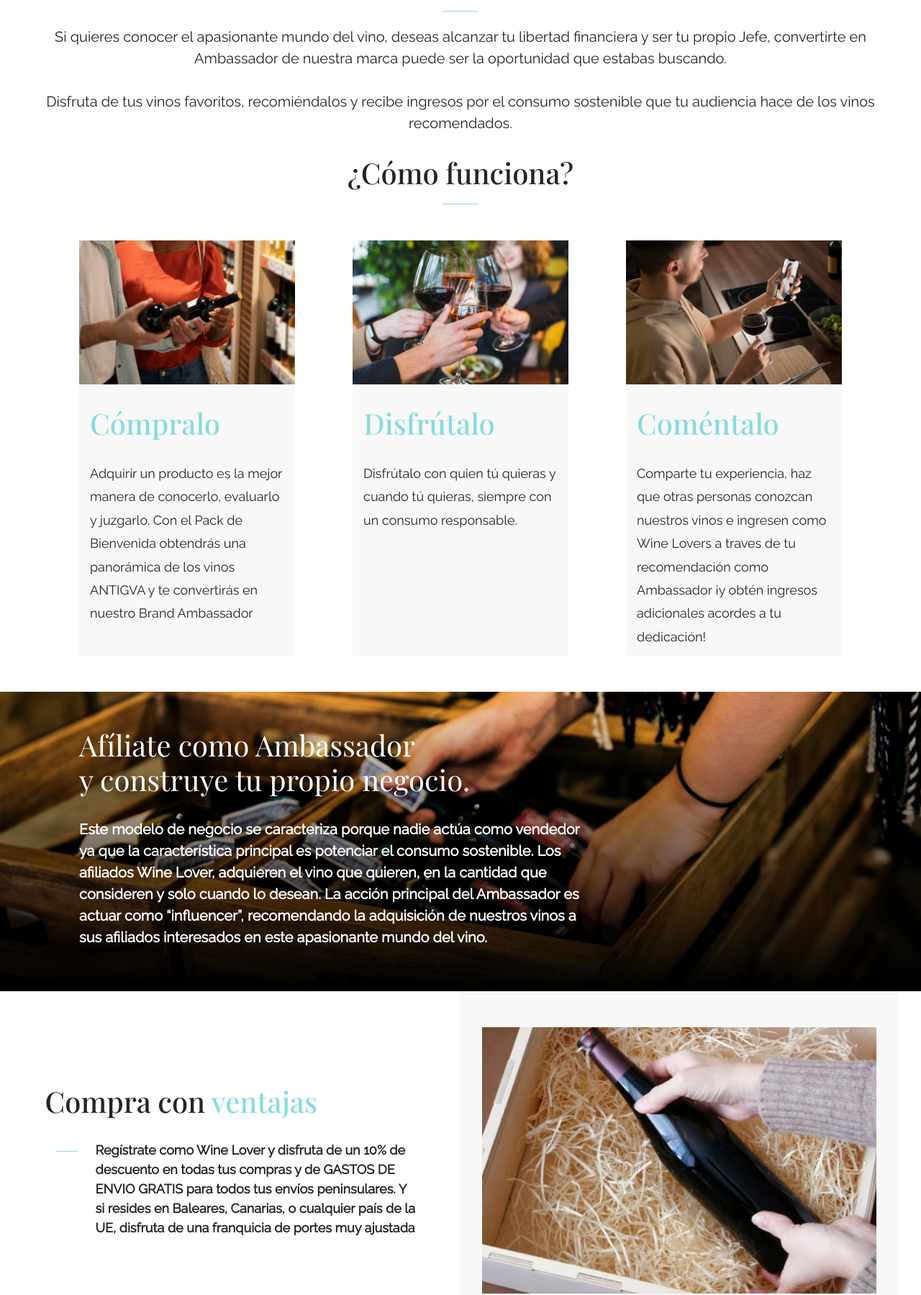
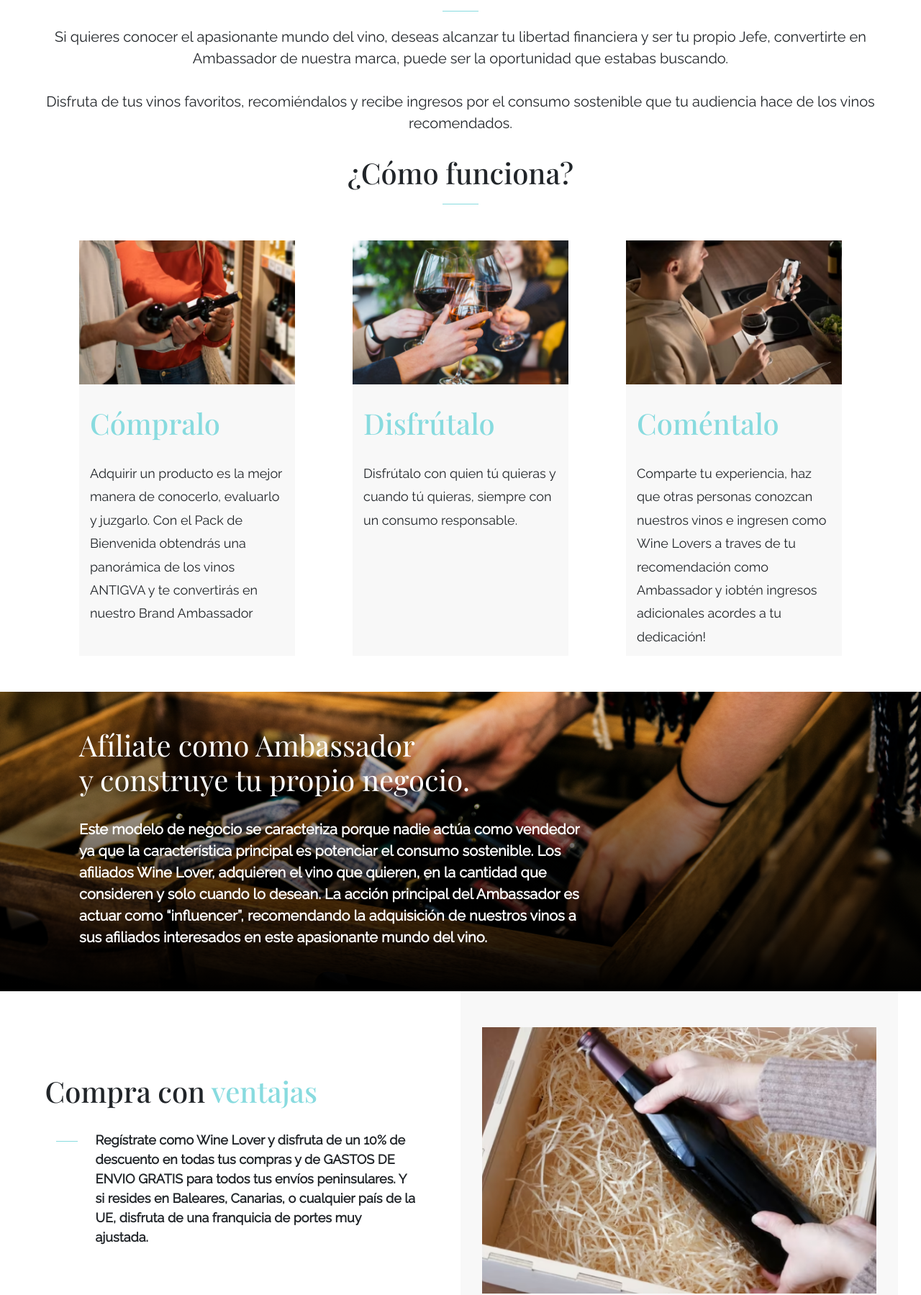
Before and after one commit to Antsar87/astigva_vino, a website: page index.html in a window 1280 px wide. Shown: the part 582-2381 px from the top of the page at 72% size. Drawn offline with nearby package versions, Linux system fonts and the light colour scheme.

Commit message:
some text changes

```diff
--- a/index.html
+++ b/index.html
@@ -44,7 +44,7 @@
         <p>
           Si quieres conocer el apasionante mundo del vino, deseas alcanzar tu
           libertad financiera y ser tu propio Jefe, convertirte en Ambassador de
-          nuestra marca puede ser la oportunidad que estabas buscando.
+          nuestra marca, puede ser la oportunidad que estabas buscando.
         </p>
 
         <p class="mt-5">
@@ -122,7 +122,7 @@
               <p class="pasos__text fw-medium fs-sm">
                 Comparte tu experiencia, haz que otras personas conozcan
                 nuestros vinos e ingresen como Wine Lovers a traves de tu
-                recomendación como Ambassador ¡y obtén ingresos adicionales
+                recomendación como Ambassador y ¡obtén ingresos adicionales
                 acordes a tu dedicación!
               </p>
             </div>
@@ -162,7 +162,7 @@
                 todas tus compras y de GASTOS DE ENVIO GRATIS para todos tus
                 envíos peninsulares. Y si resides en Baleares, Canarias, o
                 cualquier país de la UE, disfruta de una franquicia de portes
-                muy ajustada
+                muy ajustada.
               </p>
             </div>
           </div>
@@ -209,8 +209,8 @@
                   compras que realicen los Wine Lover de este. Estableciendo asi
                   un Red de Consumidores Asociados de hasta tres niveles que te
                   reportara ingresos de hasta un 35% del volumen de compras
-                  comisionable alcanzado. Mas PORTES GRATIS y un 10% de
-                  descuento en todas tus compras.
+                  comisionable alcanzado. Además obtén PORTES GRATIS y un 10% de
+                  descuento en todas tus compras
                 </p>
               </div>
             </div>
@@ -226,7 +226,7 @@
             <div class="ps-5 pe-sm-5 mt-5">
               <p class="fs-sm fw-bold line line--left">
                 A traves de nuestra Academy recibiras la asistencia que
-                necesites con nuestros programas de apoyo que te ayudaran a
+                necesites con nuestros programas de apoyo que te ayudarán a
                 hacer crecer tu red de Wine Lovers y a que desarrolles tu
                 carrera como profesional de este apasionante mundo del vino
               </p>
@@ -254,7 +254,7 @@
           ¡Cuéntame más!
         </h2>
 
-        <div style="aspect-ratio: 16/9;">
+        <div style="aspect-ratio: 16/9">
           <iframe
             src="https://www.youtube.com/embed/HKy1O2pOSqA?si=oGQoNjNbt9Xl_3Ur"
             title="rca"
```
